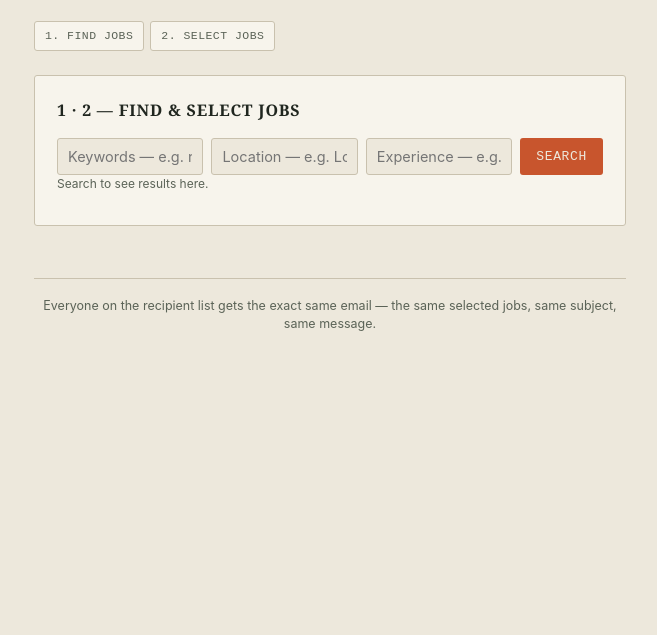
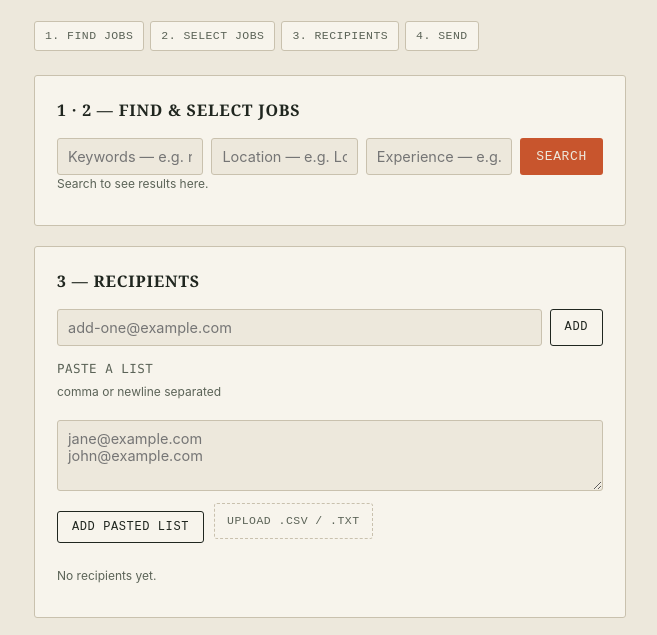
Before and after one commit to navyaaaasingh/job-broadcaster, a website: page public/index.html in a window 1280 px wide. Shown: the part 130-765 px from the top of the page, without its empty margins (310-967 px from the left). Drawn offline with Linux system fonts and the light colour scheme; no server answers.

Commit message:
Update index.html

```diff
--- a/public/index.html
+++ b/public/index.html
@@ -20,8 +20,8 @@
   <div class="steps">
     <span class="step" data-step="1">1. Find jobs</span>
     <span class="step" data-step="2">2. Select jobs</span>
-   <!-- <span class="step" data-step="3">3. Recipients</span>
-    <span class="step" data-step="4">4. Send</span>-->
+   <span class="step" data-step="3">3. Recipients</span>
+    <span class="step" data-step="4">4. Send</span>
   </div>
 
   <main class="grid single">
@@ -38,7 +38,7 @@
       <ul id="job-results" class="jobs selectable"></ul>
     </section>
 
-   <!-- <section class="card">
+   <section class="card">
       <h2>3 — Recipients</h2>
 
       <div class="recipient-add">
@@ -80,7 +80,7 @@
       </form>
     </section>
 
-  </main>-->
+  </main>
 
   <footer class="foot">
     Everyone on the recipient list gets the exact same email — the same selected jobs, same subject, same message.
```
